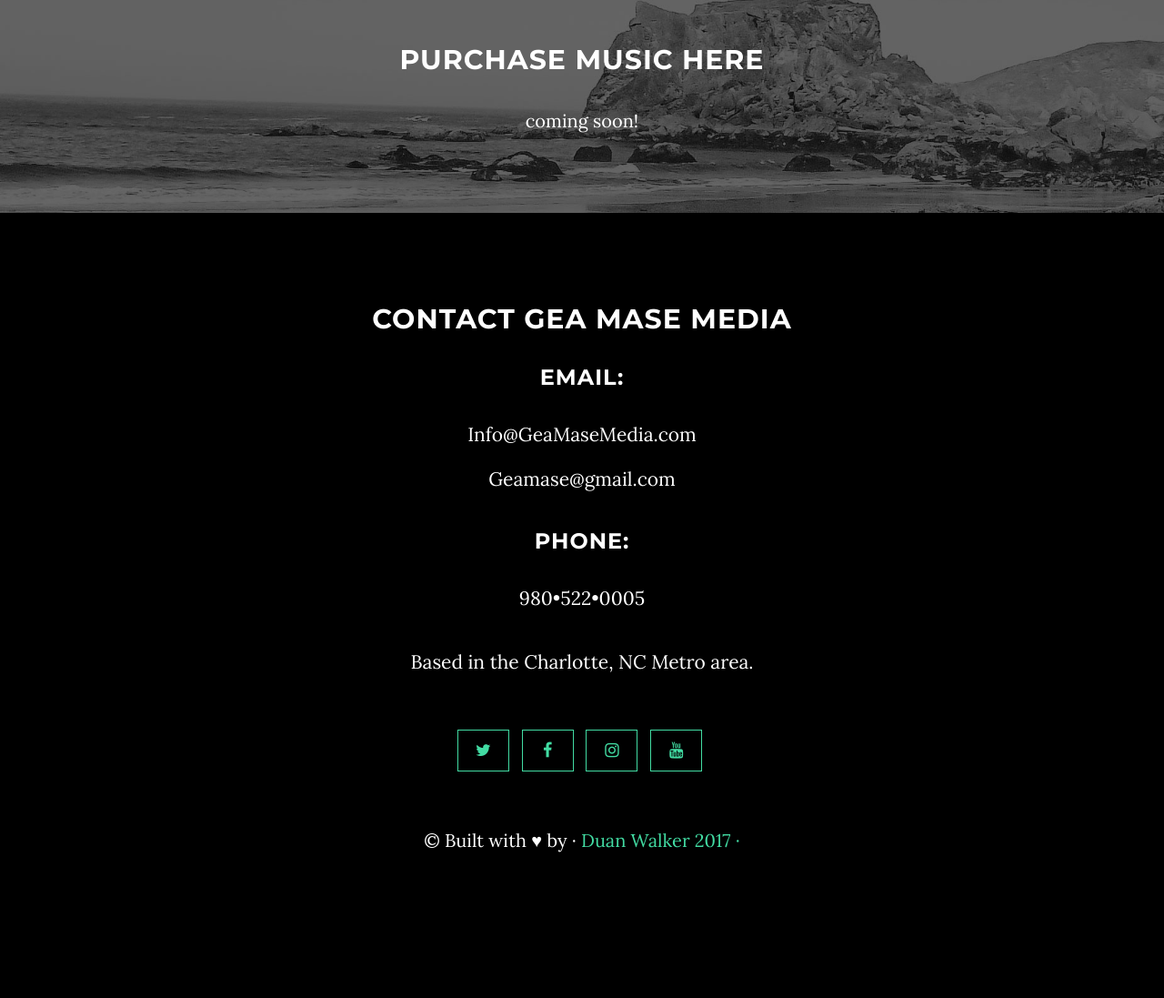
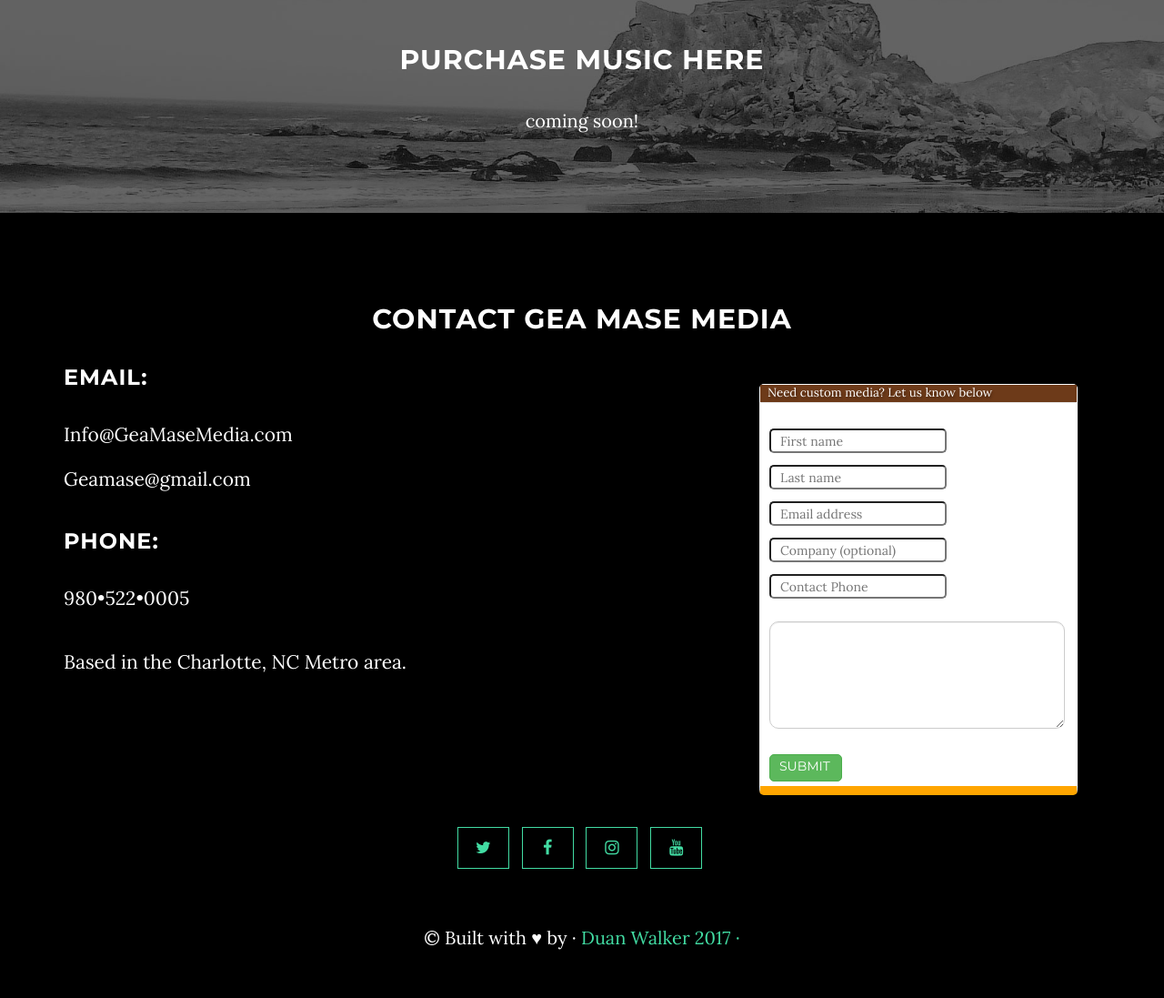
Before and after one commit to duanwalker/GeaMaseMedia, a PHP site: page / in a window 1280 px wide. Shown: the part 1830-2927 px from the top of the page at 91% size. Before the commit the page ends 2767 px from the top, so only its background shows below. Run offline with PHP 8.4, Linux system fonts and the light colour scheme; some libraries are stand-ins or nearby versions.

Commit message:
adding user form

```diff
--- a/css/grayscale.css
+++ b/css/grayscale.css
@@ -418,6 +418,41 @@ a:focus {
 /*Gallery Section*/
 
 
+/* ORDER FORM  */
+.newUserForm{
+  background:white;
+  border:1px solid;
+  border-bottom:10px solid orange;
+  width:350px;
+  height:100%;
+  border-radius: 0.5rem;
+  position:relative;
+  float:right;
+  margin-right:25px;
+  margin-top:20px;
+
+}
+.newUserForm input{
+    padding-top:2px;
+    padding-left:10px;
+    margin-left:10px;
+  margin-top:8px;
+  margin-bottom:5px;
+  border-radius: 0.5rem;
+}
+.newUserForm label{
+     font-size:0.90em;
+     padding-left: 8px;
+     padding-top:8px;
+}
+legend{
+  background-color:#6d3a19;
+  font-size:0.95em;
+  font-weight:;
+  color:white;
+  text-shadow: 1px 2px 3px rgba(0,0,0,.4);
+  padding-left:8px;
+}
 
 /*
 #map {
--- a/index.html
+++ b/index.html
@@ -131,10 +131,14 @@ When you’re in need of quality sound reinforcement, lighting services or just
         </div>
     </section>
     <!-- Contact Section -->
-    <section id="contact" class="container content-section text-center">
+    <section id="contact" class="container content-section ">
         <div class="row">
-            <div class="col-lg-8 col-lg-offset-2">
+            <div class="col-lg-8 col-lg-offset-2 text-center">
                 <h2>Contact Gea Mase Media</h2>
+            </div>
+        </div>
+        <div class="row">
+            <div class="col-md-7">
                 <address>
                       <h3 class="#">Email:</h3>
                       <p class="lead">Info@GeaMaseMedia.com</p>
@@ -147,9 +151,29 @@ When you’re in need of quality sound reinforcement, lighting services or just
                       <br>
                 </address>
             </div>
+        <div class="col-md-5">
+        <div class="newUserForm form-group">
+          <form action="createUserPg.html" id="userForm" class="form-horizontal">
+            <fieldset>
+              <legend>Need custom media? Let us know below</legend>
+              <div class="#">
+                <input type="text" name="firstname" placeholder="First name"/></br>
+                <input type="text" name="lastname" placeholder="Last name"/><br>
+                <input type="email" name="email" placeholder="Email address"/><br>
+                <input type="text" name="company" placeholder="Company (optional)"/><br>
+                <input type='tel' name="phone" pattern='[\+]\d{3}[\(]\d{3}[\)]\d{4}[\-]\d{4}' title='Phone Number (Format:(999)9999-9999)' placeholder="Contact Phone"/> <br>
+              <!-- <label class="control-label" for="inputLarge">Gea Mase Media</label> --><br>
+              <textarea style="border-radius:10px;margin-left:10px;width:325px; " rows="4" cols="40" name="details" form="userForm" wrap="soft" class="form-control input-lg"/></textarea><br>
+              <input type="submit" class="btn btn-success" value="Submit"/>
+              </div>
+            </fieldset>
+          </form>
         </div>
+        </div>
+        </div>
+        <br>
         <div class="row">
-            <div class="col-lg-8 col-lg-offset-2">
+            <div class="col-lg-8 col-lg-offset-2 text-center">
                 <ul class="list-inline banner-social-buttons">
                     <li>
                         <a href="https://twitter.com/geamase" class="btn btn-default btn-lg"><i class="fa fa-twitter fa-fw"></i> <span class="network-name"></span></a>
```
Also changed, not shown: Admin/index.html (+6 -2 lines), Admin/js/Admin.js (+12 -1 lines).
